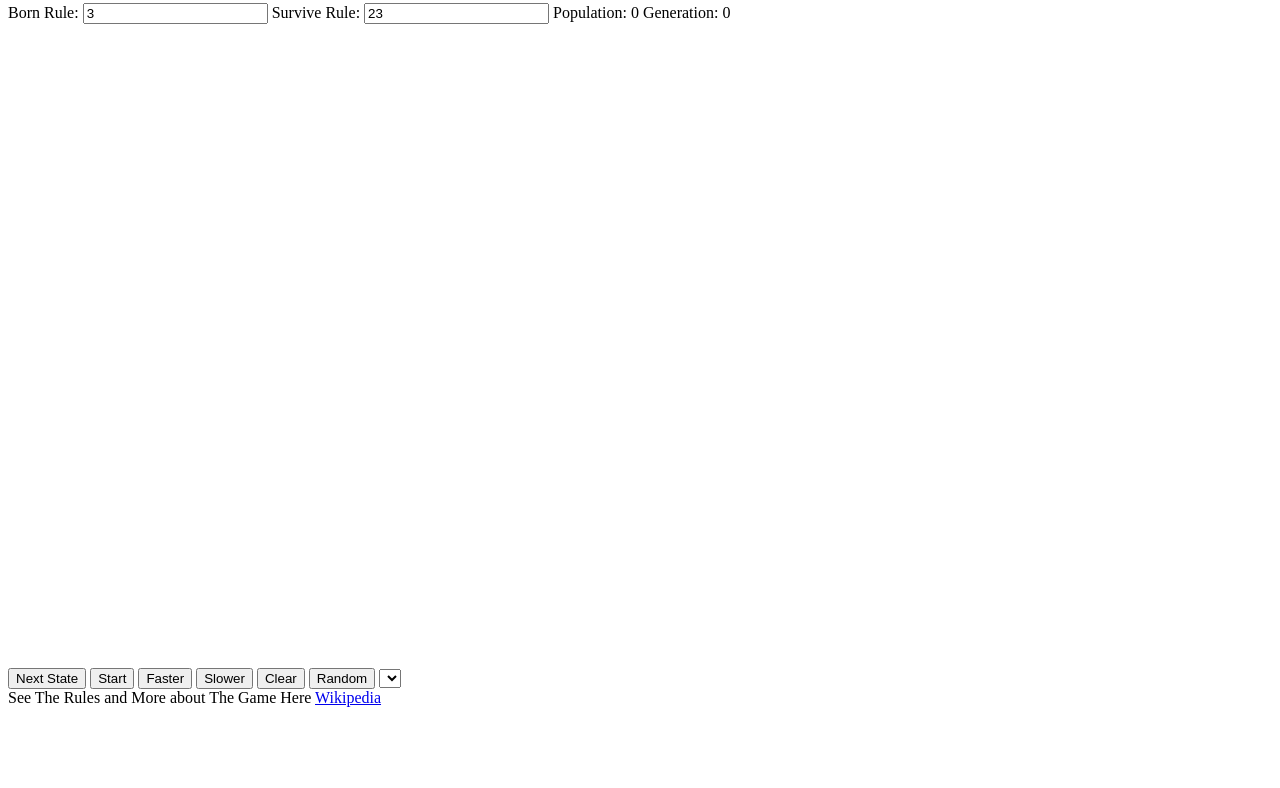
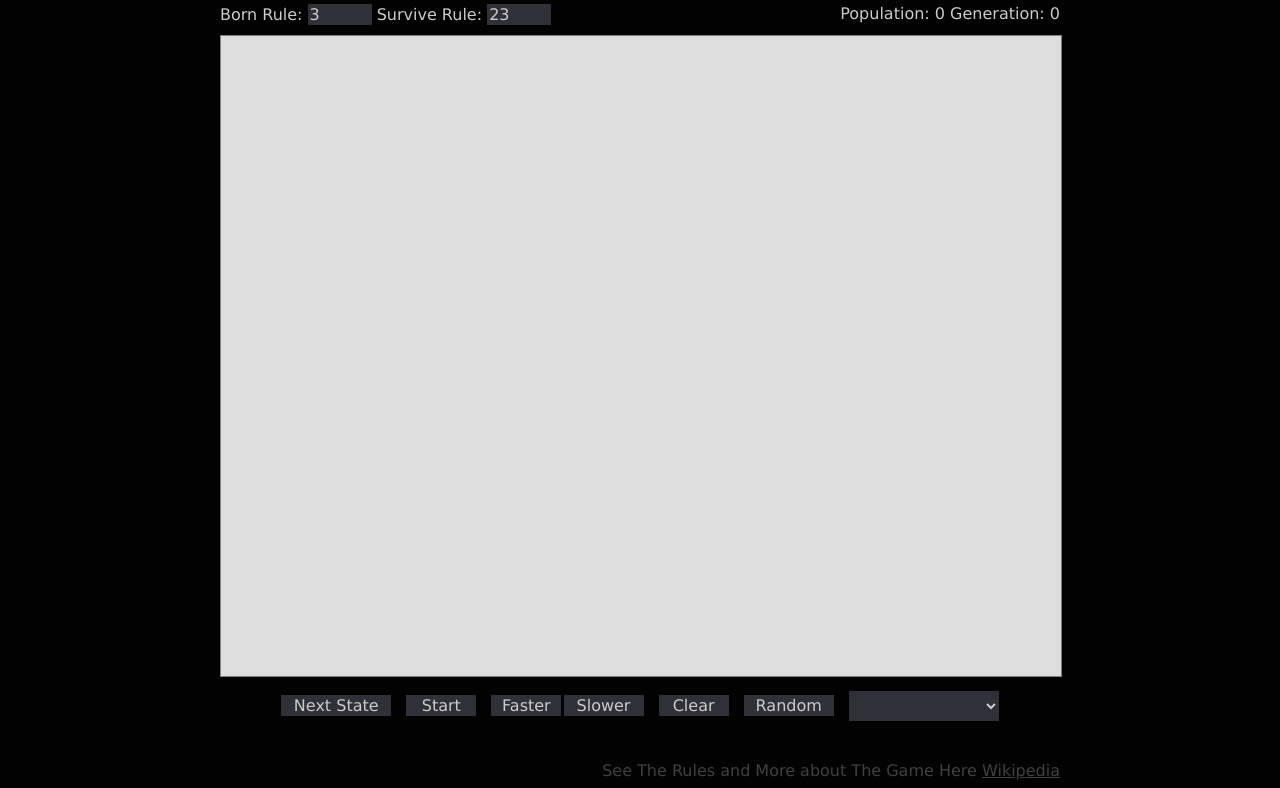
Before and after one commit to tommykindle/csbw1, a plain HTML site: page index.html in a window 1280 px wide. Shown: the part 64-852 px from the top of the page. Before the commit the page ends 800 px from the top, so only its background shows below. Drawn offline with Linux system fonts and the light colour scheme.

Commit message:
added general styling ready to program js logic

```diff
--- /dev/null
+++ b/index.css
@@ -0,0 +1,109 @@
+body{
+    background-color: #020202;
+    color: #ccc;
+    font-size: 16px;
+    font-family: Verdana, Geneva, Tahoma, sans-serif;
+}
+
+h2{
+    text-align: center;
+}
+
+.left{
+    float: left;
+}
+
+.right{
+    float: right;
+
+}
+
+div{
+    width: 840px;
+    margin: 0 auto;
+}
+
+#headingDiv {
+    margin-top: 20px;
+}
+
+#controlDiv{
+    text-align: center;
+}
+
+#wikipediaDiv {
+    margin-top: 40px;
+    text-align: right;
+    color: #404040;
+}
+
+canvas{
+    border: 1px solid gray;
+    margin-top: 10px;
+    margin-bottom: 10px;
+    background-color: #ddd;
+
+}
+
+.textInput {
+    height: 100%;
+    width: 60px;
+}
+
+a {
+    color: inherit;
+}
+
+input{
+    margin: 0;
+    border: 0;
+    font-family: inherit;
+    font-size: 16px;
+    background-color: #303038;
+    color: #ccc;
+}
+
+input [type=button]{
+    height: 30px;
+}
+
+select {
+    margin: 0;
+    margin-left: 10px;
+    border: 0;
+    font-family: inherit;
+    font-size: inherit;
+    background-color: #303038;
+    color: #ccc;
+    height: 30px;
+    width: 150px;
+}
+
+#nextButton{
+    width: 110px;
+    margin-right: 10px;
+}
+
+#startButton {
+    width: 70px;
+    margin-right: 10px;
+}
+
+#fasterButton {
+    width: 70px;
+    margin-right: -3px;
+}
+
+#slowerButton {
+    width: 80px;
+    margin-right: 10px;
+}
+
+#clearButton {
+    width: 70px;
+    margin-right: 10px;
+}
+
+#randomButton {
+    width: 90px;
+}
--- a/index.html
+++ b/index.html
@@ -5,6 +5,7 @@
     <meta charset="UTF-8">
     <meta name="viewport" content="width=device-width, initial-scale=1.0">
     <title>Conway's Game of Life</title>
+    <link rel="stylesheet" href="./index.css">
 </head>
 
 <body>
```
